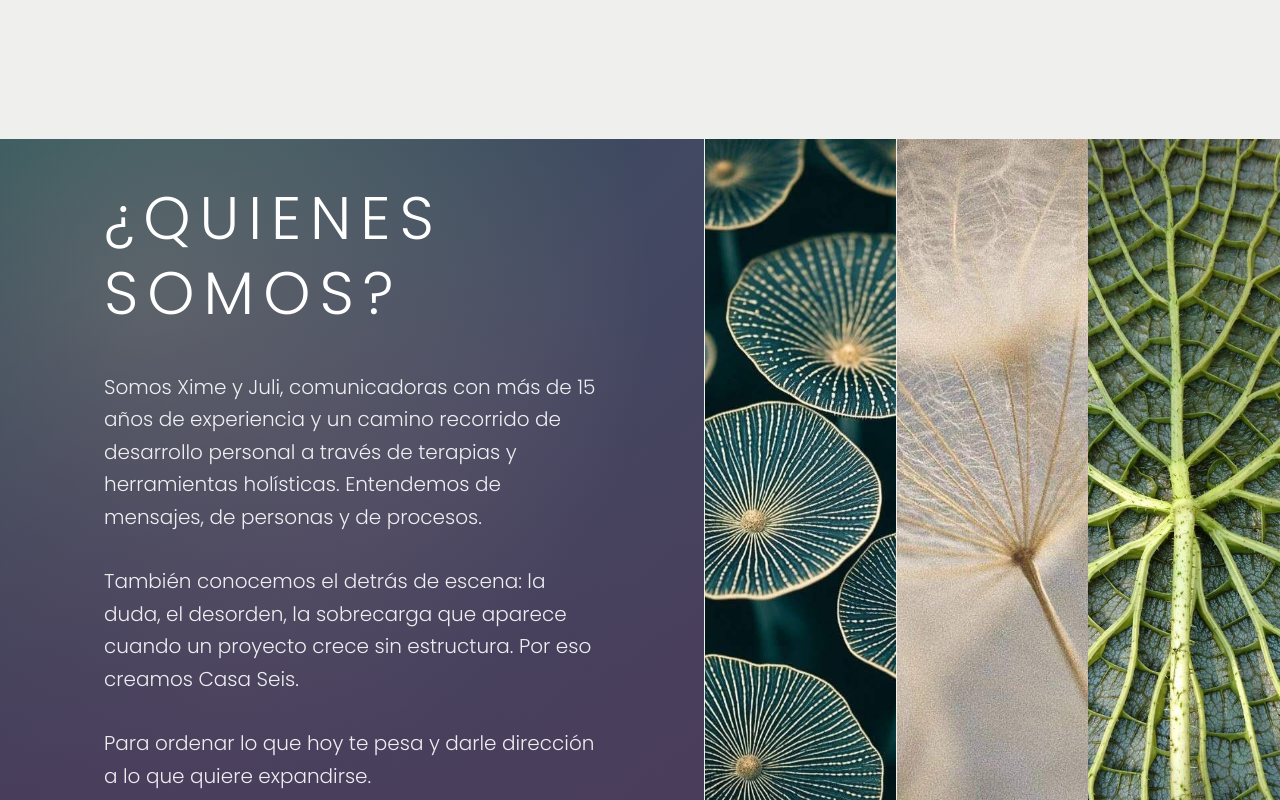
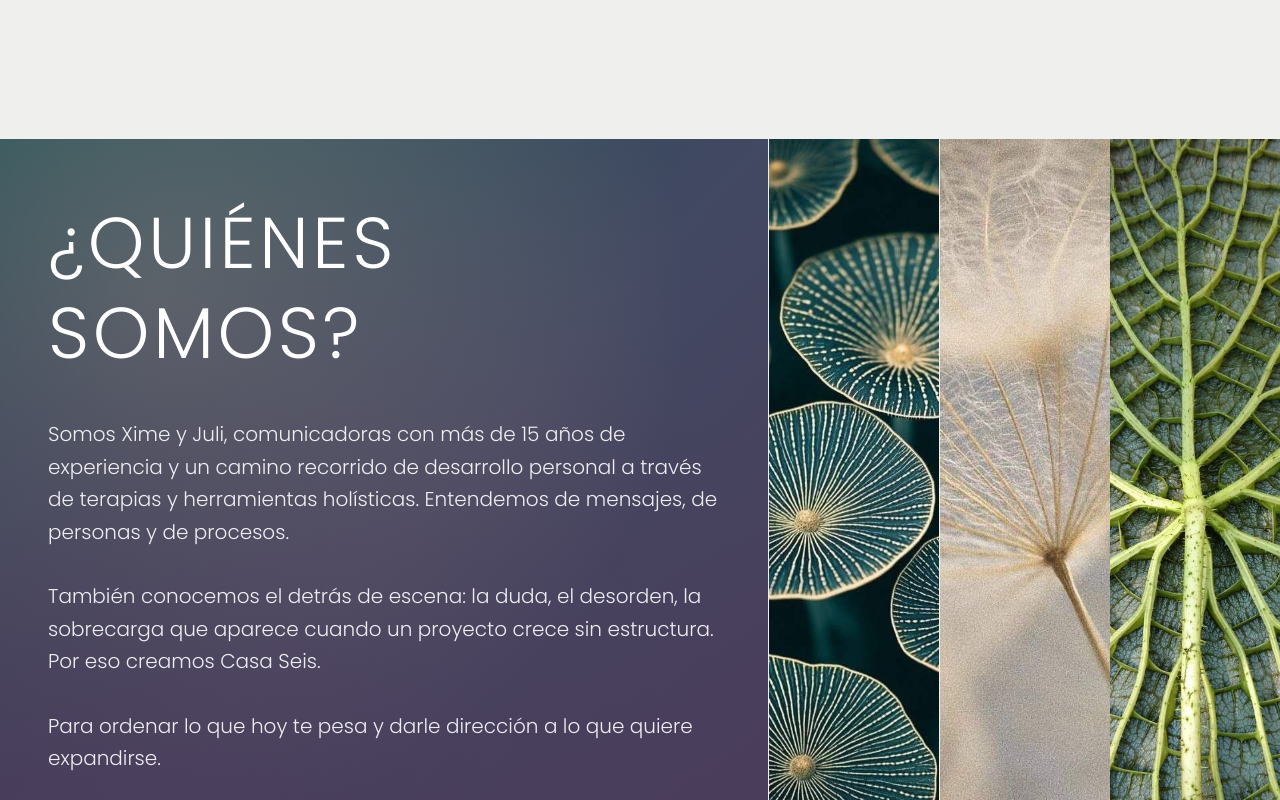
Before and after one commit to somoscasaseis/somoscasaseis, a Next.js app: page / in a window 1280 px wide. Shown: the part 5080-5880 px from the top of the page. Built offline with nearby package versions, Linux system fonts and the light colour scheme; a web font is replaced by a local one.

Commit message:
Wednesday Tipos

```diff
--- a/src/components/v2/sections/AboutV2.tsx
+++ b/src/components/v2/sections/AboutV2.tsx
@@ -23,10 +23,10 @@ export const AboutV2 = () => {
   // 3. Reveal: The Text Column (with its mesh background) arrives on the LEFT.
 
   // Gallery container movement (Moves Right to clear the Left)
-  const galleryX = useTransform(smoothScroll, [0, 0.6], ["0%", "55%"]);
+  const galleryX = useTransform(smoothScroll, [0, 0.6], ["0%", "60%"]);
 
   // Individual Accordion widths (Squish effect)
-  const accordionWidth = useTransform(smoothScroll, [0, 0.6], ["33.34vw", "15vw"]);
+  const accordionWidth = useTransform(smoothScroll, [0, 0.6], ["33.34vw", "13.34vw"]);
 
   // Text reveal: Moves into view from the LEFT
   const textContainerX = useTransform(smoothScroll, [0, 0.65], ["-100%", "0%"]);
@@ -36,14 +36,14 @@ export const AboutV2 = () => {
     <section
       id="quienes-somos"
       ref={sectionRef}
-      className="relative h-[450vh] bg-[#efefed] w-full"
+      className="relative h-[600vh] bg-[#efefed] w-full"
     >
       <div className="sticky top-0 h-screen w-full flex overflow-hidden">
 
         {/* LADO IZQUIERDO: La Columna de Texto (Se revela desde la izquierda) */}
         <motion.div
           style={{ x: textContainerX }}
-          className="absolute inset-y-0 left-0 w-[55%] z-20 flex items-center justify-center"
+          className="absolute inset-y-0 left-0 w-[60%] z-20 flex items-center justify-center"
         >
           {/* Fondo completo sin márgenes ni bordes redondeados */}
           <div className="absolute inset-0 overflow-hidden bg-[#4c3a5a] -z-10">
@@ -55,10 +55,10 @@ export const AboutV2 = () => {
 
           <motion.div
             style={{ opacity: textOpacity }}
-            className="relative z-10 text-white space-y-10 max-w-xl px-10"
+            className="relative z-10 text-white space-y-10 max-w-4xl px-12"
           >
-            <h2 className="text-3xl md:text-6xl lg:text-6xl font-light tracking-[0.15em] uppercase leading-tight font-sans">
-              <SplitReveal text="¿QUIENES SOMOS?" stagger={0.05} />
+            <h2 className="text-3xl md:text-5xl lg:text-7xl font-light tracking-[0.05em] uppercase leading-tight font-sans whitespace-nowrap">
+              <SplitReveal text="¿QUIÉNES SOMOS?" stagger={0.05} />
 
             </h2>
 
```
